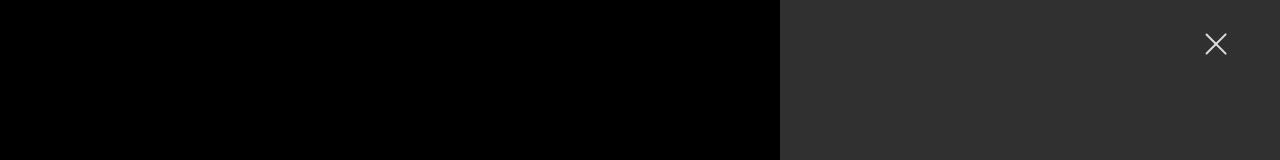
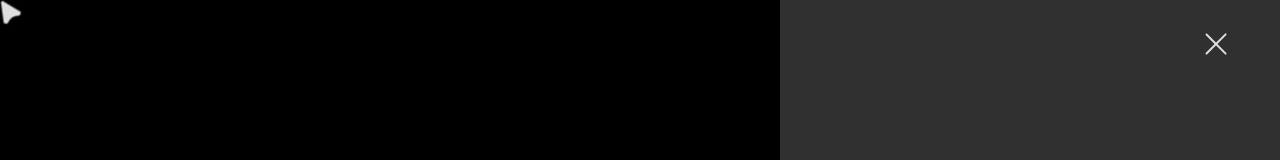
Before and after one commit to anasmullappally/portfolio, a Next.js app: page / in a window 1280 px wide. Both pictures are taken after a click on the button 1216 px from the left and 44 px from the top of the page. Shown: the top 160 px of the page. Built offline with nearby package versions, Linux system fonts and the light colour scheme.

Commit message:
feat: Add a custom animated SVG cursor component and integrate it into the main layout.

```diff
--- a/app/layout.tsx
+++ b/app/layout.tsx
@@ -8,6 +8,7 @@
 import Navbar from "@/components/Navbar";
 import ParticleBackground from "@/components/ParticleBackground";
 import StickyEmail from "@/components/StickyEmail";
+import CustomCursor from "@/components/CustomCursor";
 
 const antonFont = Anton({
   weight: "400",
@@ -52,6 +53,7 @@
             duration: 1.4,
           }}
         >
+          <CustomCursor />
           <ParticleBackground />
           <StickyEmail />
 
--- /dev/null
+++ b/components/CustomCursor.tsx
@@ -0,0 +1,56 @@
+'use client';
+import { useGSAP } from '@gsap/react';
+import gsap from 'gsap';
+import { useRef } from 'react';
+
+gsap.registerPlugin(useGSAP);
+
+const CustomCursor = () => {
+    const svgRef = useRef<SVGSVGElement>(null);
+
+    useGSAP((context, contextSafe) => {
+        if (window.innerWidth < 768) return;
+
+        const handleMouseMove = contextSafe?.((e: MouseEvent) => {
+            if (!svgRef.current) return;
+
+            const { clientX, clientY } = e;
+
+            gsap.to(svgRef.current, {
+                x: clientX,
+                y: clientY,
+                ease: 'power2.out',
+                duration: 0.25,
+                opacity: 1,
+            });
+        }) as any;
+
+        window.addEventListener('mousemove', handleMouseMove);
+
+        return () => {
+            window.removeEventListener('mousemove', handleMouseMove);
+        };
+    });
+
+    return (
+        <svg
+            width="27"
+            height="30"
+            viewBox="0 0 27 30"
+            className="hidden md:block fixed top-0 left-0 opacity-0 z-[50] pointer-events-none" // -translate-x-1/2 -translate-y-1/2
+            fill="none"
+            id="cursor"
+            strokeWidth="2"
+            opacity="0"
+            xmlns="http://www.w3.org/2000/svg"
+            ref={svgRef}
+        >
+            <path
+                d="M20.0995 11.0797L3.72518 1.13204C2.28687 0.258253 0.478228 1.44326 0.704999 3.11083L3.28667 22.0953C3.58333 24.2768 7.33319 24.6415 8.3792 22.7043C9.5038 20.6215 10.8639 18.7382 12.43 17.7122C13.996 16.6861 16.2658 16.1911 18.6244 15.9918C20.8181 15.8063 21.9811 12.2227 20.0995 11.0797Z"
+                className="fill-foreground stroke-background/50"
+            />
+        </svg>
+    );
+};
+
+export default CustomCursor;
```
